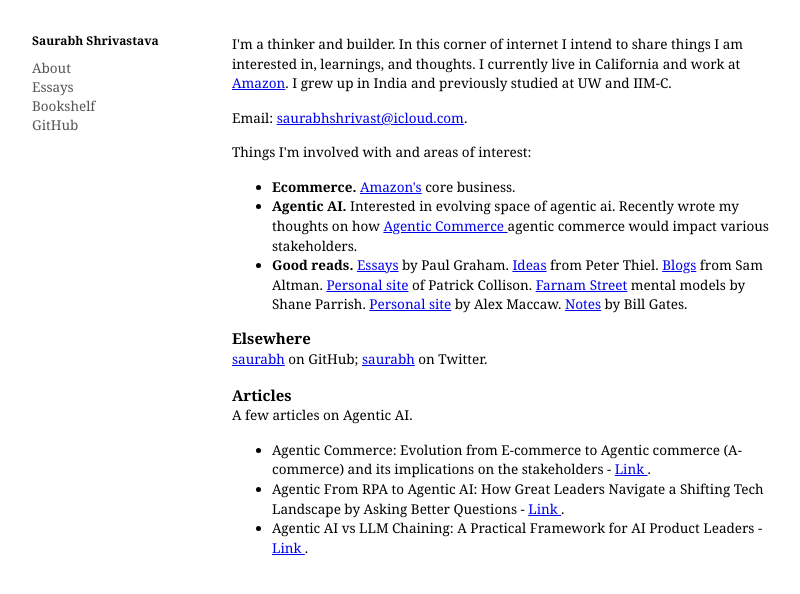
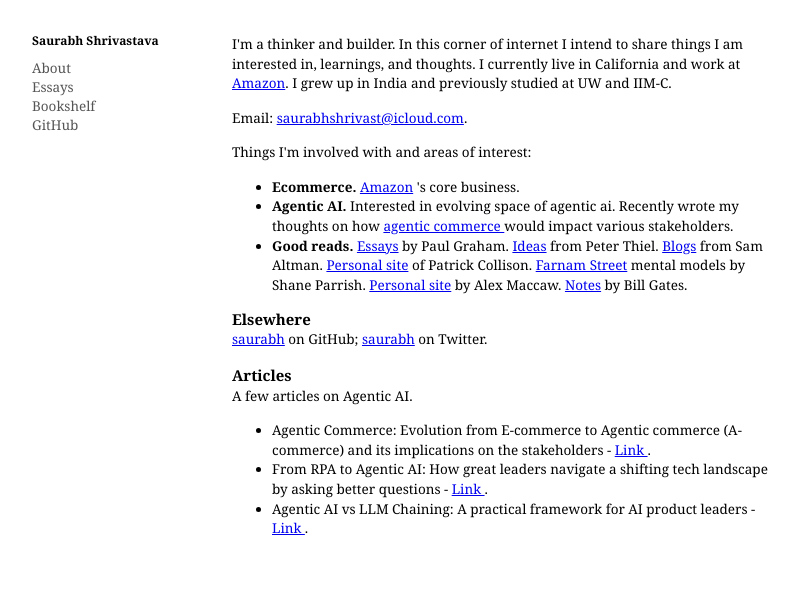
Before and after one commit to saurabhshrivastava1/saurabhshrivastava1.github.io, a Jekyll site: the page built from index.markdown, in a window 1280 px wide. Shown: the top 594 px of the page, without its empty margins (8-808 px from the left). Built offline with Jekyll 4.4.1, drawn with Linux system fonts in a browser that asks for light colours.

```diff
--- a/index.markdown
+++ b/index.markdown
@@ -31,8 +31,8 @@ title: About
 <p>Things I'm involved with and areas of interest:</p>
 
 <ul>
-    <li> <b> Ecommerce. </b> <a href="https://amazon.com"> Amazon's</a> core business. </li>
-    <li> <b> Agentic AI.</b> Interested in evolving space of agentic ai. Recently wrote my thoughts on how <a href="https://saurabhshrivastava1.github.io/essays/essay3.html"> Agentic Commerce </a> agentic commerce would impact various stakeholders.
+    <li> <b> Ecommerce. </b> <a href="https://amazon.com"> Amazon</a> 's core business. </li>
+    <li> <b> Agentic AI.</b> Interested in evolving space of agentic ai. Recently wrote my thoughts on how <a href="https://saurabhshrivastava1.github.io/essays/essay3.html"> agentic commerce </a> would impact various stakeholders.
     </li>
     <li> <b> Good reads.</b>
     <a href="https://www.paulgraham.com/articles.html">Essays</a> by Paul Graham.
@@ -55,8 +55,8 @@ title: About
 
 <ul>
     <li>Agentic Commerce: Evolution from E-commerce to Agentic commerce (A-commerce) and its implications on the stakeholders - <a href="http://localhost:4001/essays/essay3.html"> Link </a> .</li>
-    <li>Agentic From RPA to Agentic AI: How Great Leaders Navigate a Shifting Tech Landscape by Asking Better Questions - <a href="http://localhost:4001/essays/essay4.html"> Link </a> .</li>
-    <li>Agentic AI vs LLM Chaining: A Practical Framework for AI Product Leaders - <a href="https://www.linkedin.com/pulse/agentic-ai-vs-llm-chaining-practical-framework-saurabh-shrivastava-odtqf"> Link </a> .</li>
+    <li>From RPA to Agentic AI: How great leaders navigate a shifting tech landscape by asking better questions - <a href="http://localhost:4001/essays/essay4.html"> Link </a> .</li>
+    <li>Agentic AI vs LLM Chaining: A practical framework for AI product leaders - <a href="https://www.linkedin.com/pulse/agentic-ai-vs-llm-chaining-practical-framework-saurabh-shrivastava-odtqf"> Link </a> .</li>
 </ul>
 
 </div>
```
